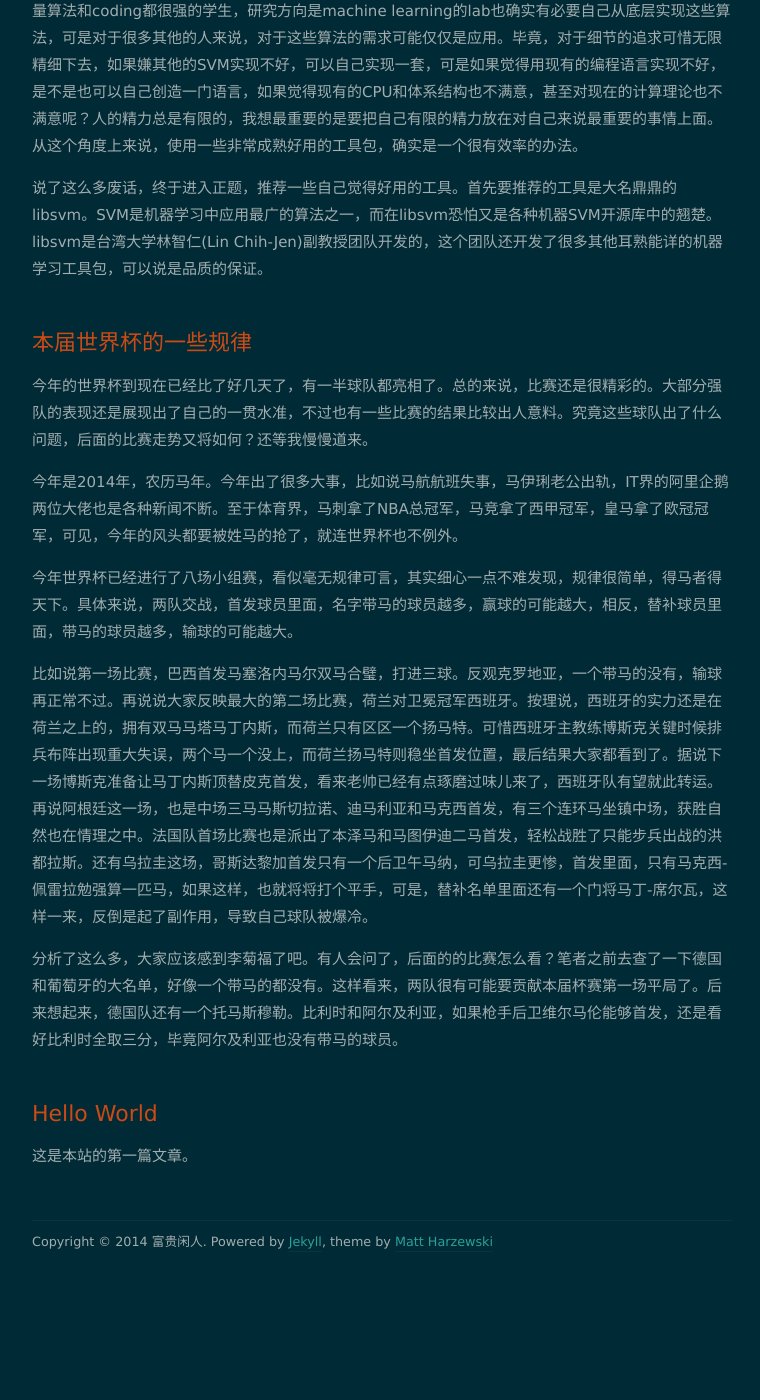
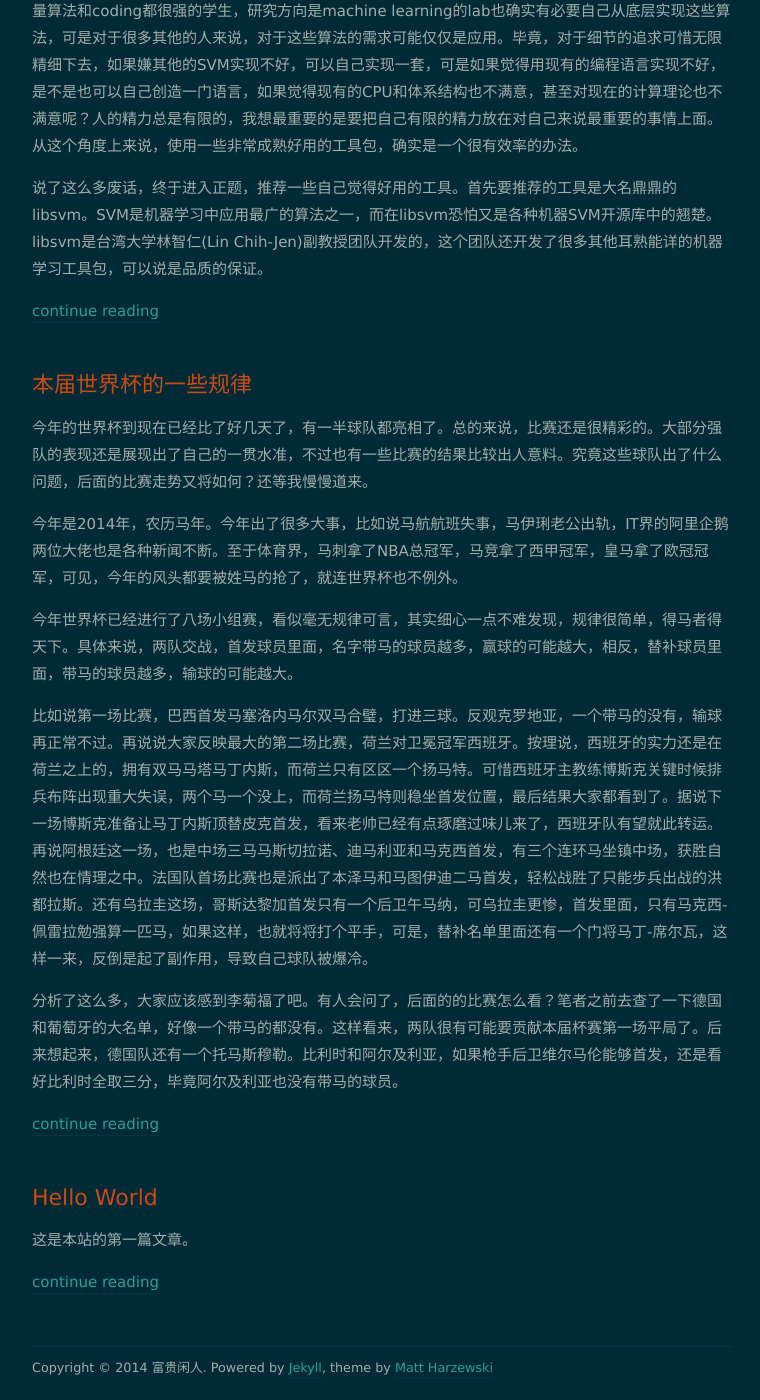
Before and after one commit to orangeprince/orangeprince.github.io, a Jekyll site: the page built from index.html, in a window 1280 px wide and 1400 px high, scrolled down 623 px. Shown: the whole window, without its empty margins (258-1018 px from the left). Built offline with Jekyll 4.4.1, drawn with Linux system fonts in a browser that asks for light colours; nearby versions of some CDN libraries; the list of posts is cut into pages by our own code; comment, search, counter and statistics services are not loaded; before the commit the page ends 1897 px from its top, so only the background shows below that.

Commit message:
modified:   index.html

```diff
--- a/index.html
+++ b/index.html
@@ -22,6 +22,7 @@ title: 富贵闲人
             {% else %}
                 {{ post.content }}
             {% endif %}
+            <a href="{{ post.external-url }}">continue reading</a>
         </div>
 
 	</article>
```
